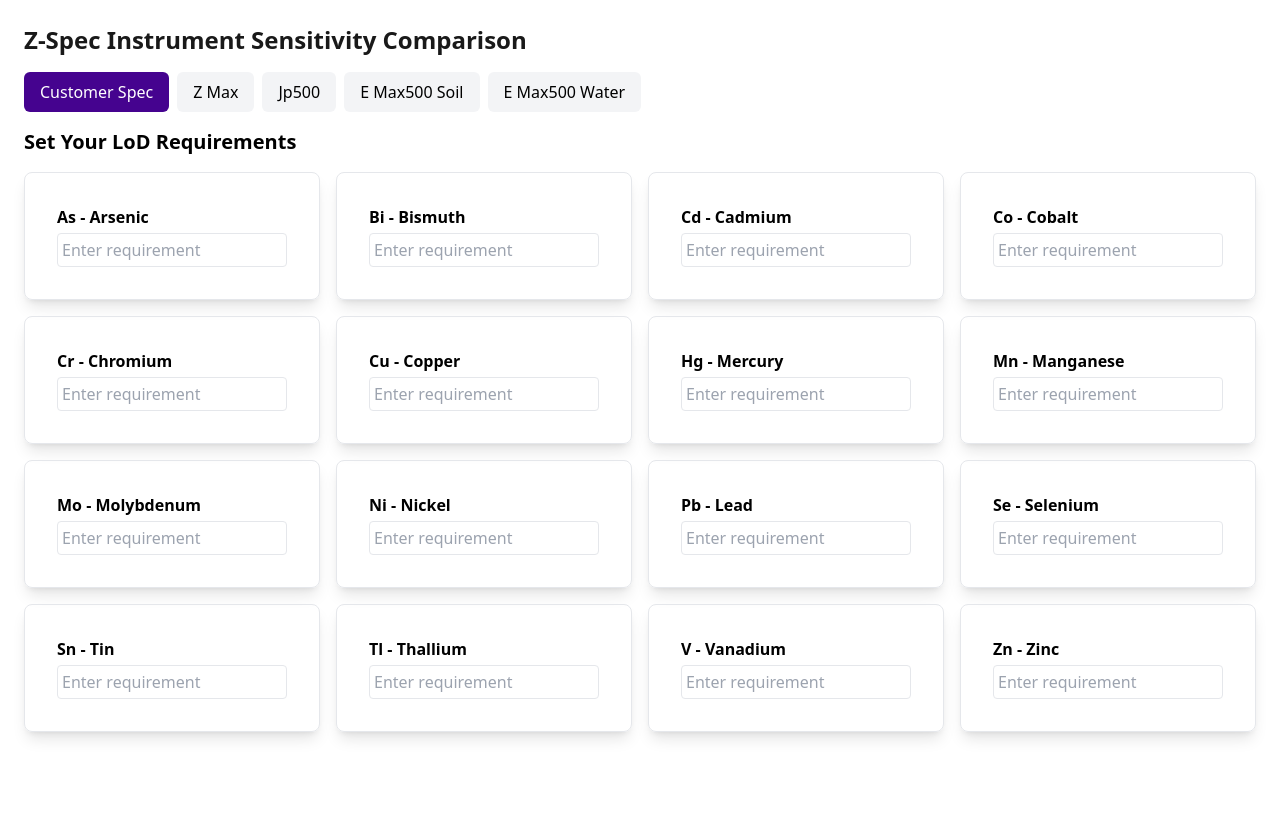
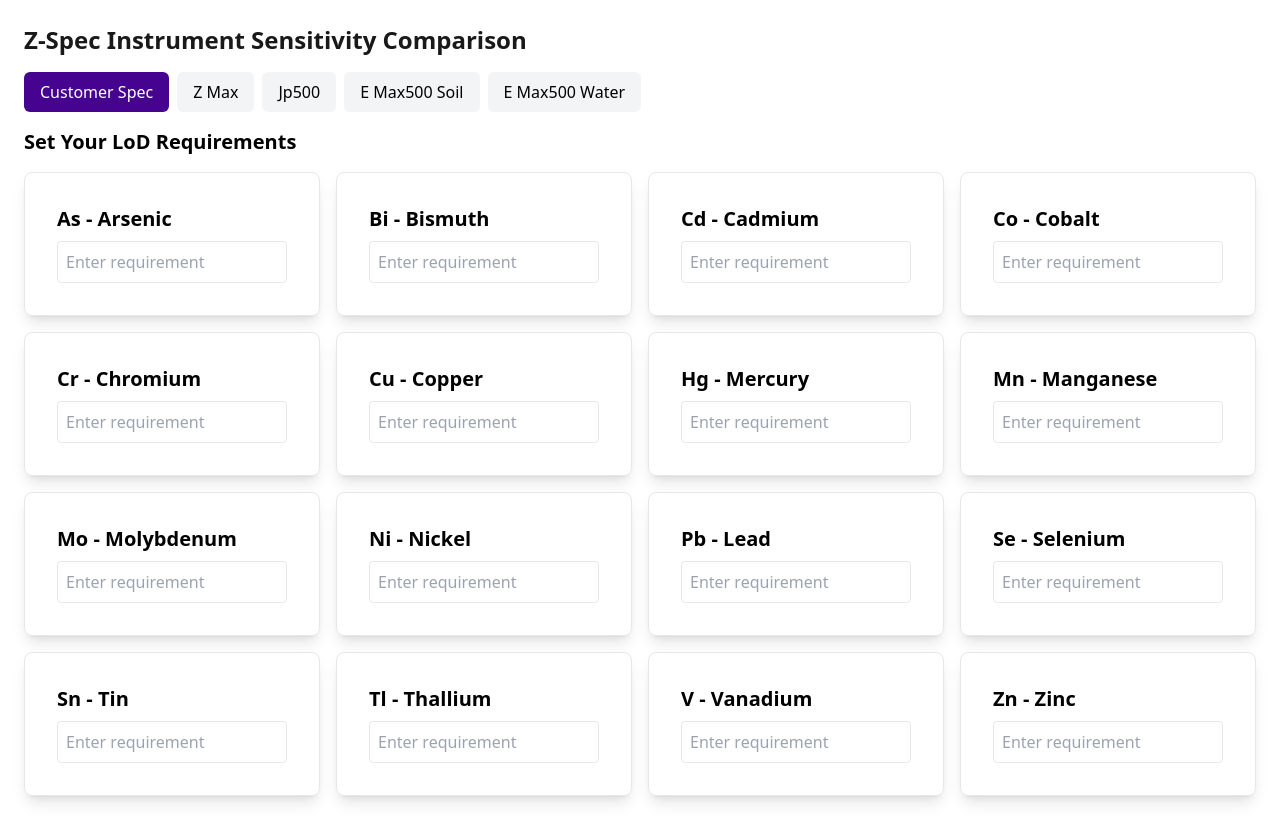
Before and after one commit to SSSNathan/XRF-Comparison-React, a React (Create React App) app: page / in a window 1280 px wide. Built offline with nearby package versions, Linux system fonts and the light colour scheme.

Commit message:
Update App.js
Adjusted font sizing on customer spec page

```diff
--- a/src/App.js
+++ b/src/App.js
@@ -44,21 +44,21 @@ const elementsData = [
 
 const defaultRequirements = [
   { element: "As", requirement: 0.02 },
-  { element: "Hg", requirement: 0.03 },
-  { element: "Pb", requirement: 0.04 },
+  { element: "Bi", requirement: 0.03 },
+  { element: "Cd", requirement: 0.07 },
+  { element: "Co", requirement: 0.05 },
   { element: "Cr", requirement: 0.2 },
   { element: "Cu", requirement: 0.05 },
+  { element: "Hg", requirement: 0.03 },
+  { element: "Mn", requirement: 0.2 },
+  { element: "Mo", requirement: 0.2 },
   { element: "Ni", requirement: 0.05 },
+  { element: "Pb", requirement: 0.04 },
+  { element: "Se", requirement: 0.02 },
+  { element: "Sn", requirement: 0.2 },
+  { element: "Tl", requirement: 0.03 },
+  { element: "V", requirement: 0.2 },
   { element: "Zn", requirement: 0.05 },
-  { element: "Mn", requirement: 0.2 },
-  { element: "Co", requirement: 0.05 },
-  { element: "Se", requirement: 0.02 },
-  { element: "Tl", requirement: 0.03 },
-  { element: "Bi", requirement: 0.03 },
-  { element: "Cd", requirement: 0.07 },
-  { element: "Sn", requirement: 0.2 },
-  { element: "V", requirement: 0.2 },
-  { element: "Mo", requirement: 0.2 },
 ].sort((a, b) => a.element.localeCompare(b.element));
 
 const getDynamicHeatmapColour = (value, requirement) => {
@@ -95,19 +95,21 @@ export default function App() {
           <h2 className="text-xl font-semibold">Set Your LoD Requirements</h2>
           <div className={commonGridClasses}>
             {elementsData.map((element) => {
-              const currentRequirement = requirements.find((req) => req.element === element.element)?.requirement || "";
+              const currentRequirement =
+                requirements.find((req) => req.element === element.element)?.requirement || "";
               return (
                 <Card key={element.element} className="p-4 border rounded-lg">
                   <CardContent>
-                    <label className="font-semibold mb-1 block">
+                    {/* Changed from label to h2 with consistent styling */}
+                    <h2 className="text-xl font-semibold mb-2">
                       {element.element} - {element.name}
-                    </label>
+                    </h2>
                     <input
                       type="number"
                       step="0.001"
                       value={currentRequirement}
                       onChange={(e) => updateRequirement(element.element, e.target.value)}
-                      className="border p-1 rounded w-full"
+                      className="border p-2 rounded w-full"
                       placeholder="Enter requirement"
                     />
                   </CardContent>
```
